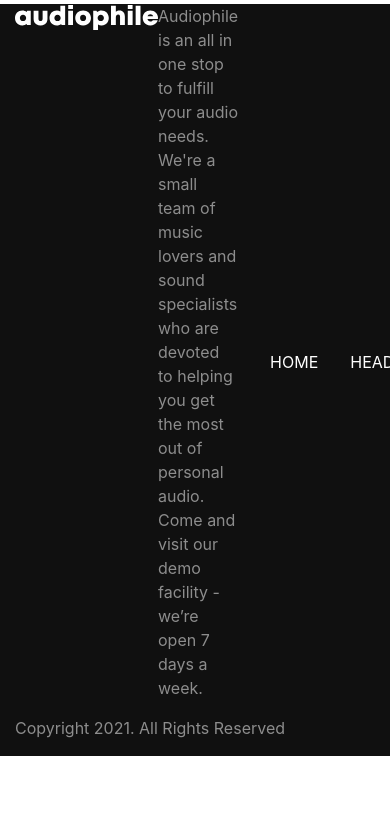
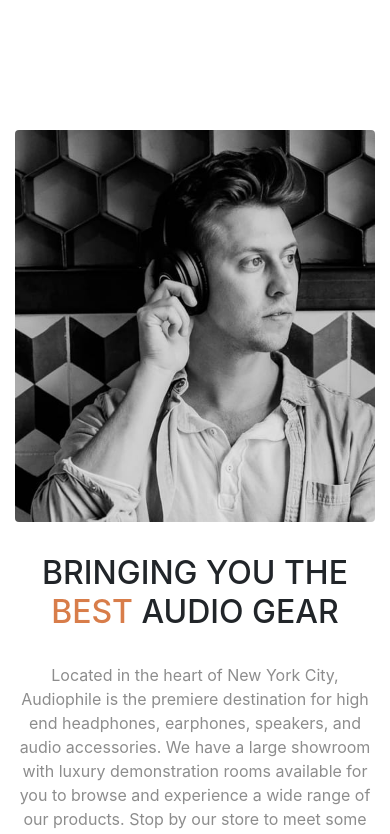
Before and after one commit to zdavidson/audiophile, a React (Create React App) app: page / in a window 390 px wide. Shown: the part 3280-4114 px from the top of the page. Before the commit the page ends 4036 px from the top, so only its background shows below. Built offline with nearby package versions, Linux system fonts and the light colour scheme.

Commit message:
best gear resized

```diff
--- a/src/components/Shared/BestGear.scss
+++ b/src/components/Shared/BestGear.scss
@@ -19,7 +19,20 @@
   }
   // Small Screens
   @media screen and (max-width: 600px) {
-    display: none;
+    flex-direction: column;
+    margin: 15vh 0;
+
+    #best-gear-img {
+      order: -1;
+    }
+
+    #best-gear-text {
+      text-align: center;
+    }
+
+    h2 {
+      margin: 2rem 0;
+    }
   }
 
   // Medium Screens
```
